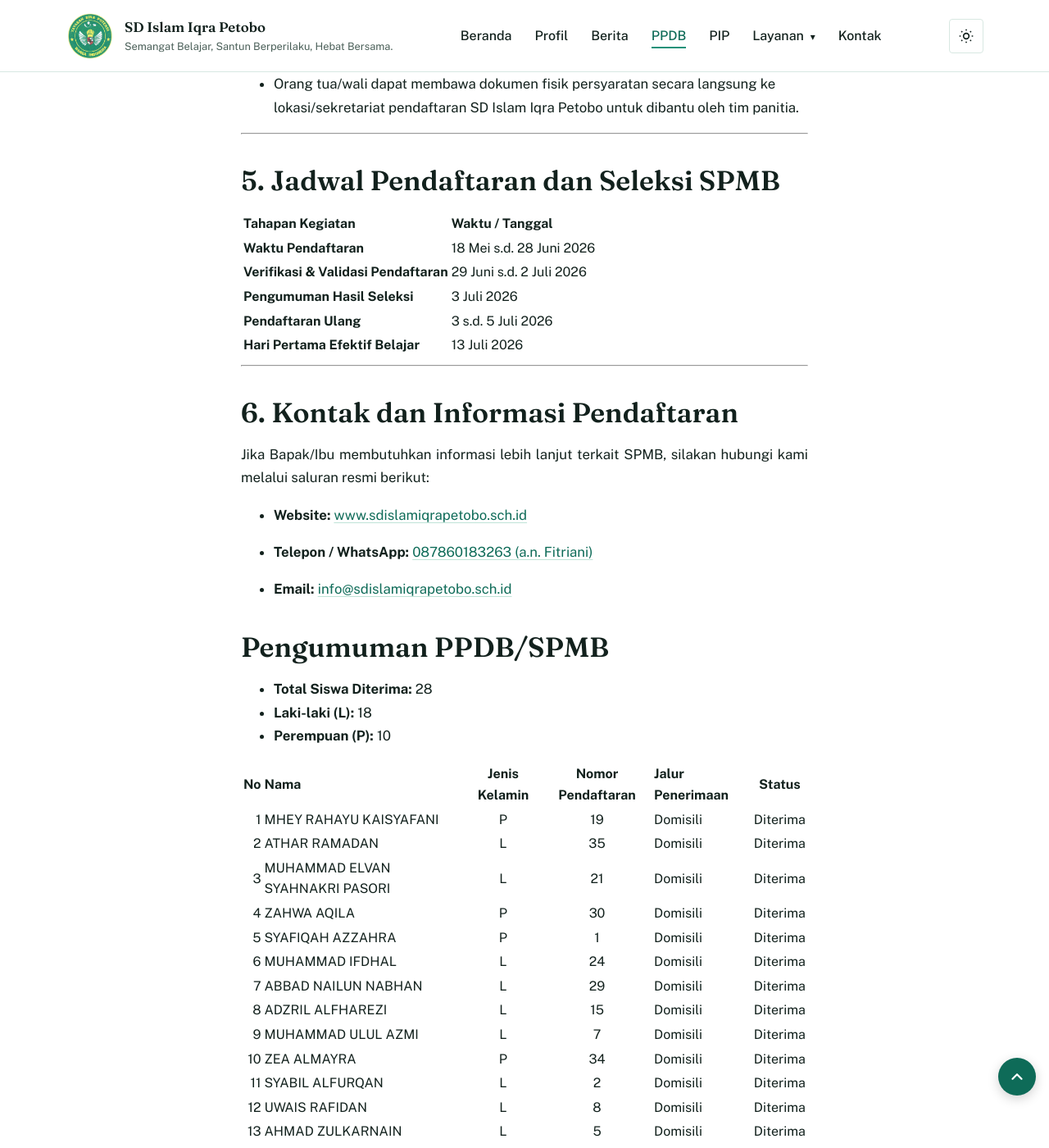
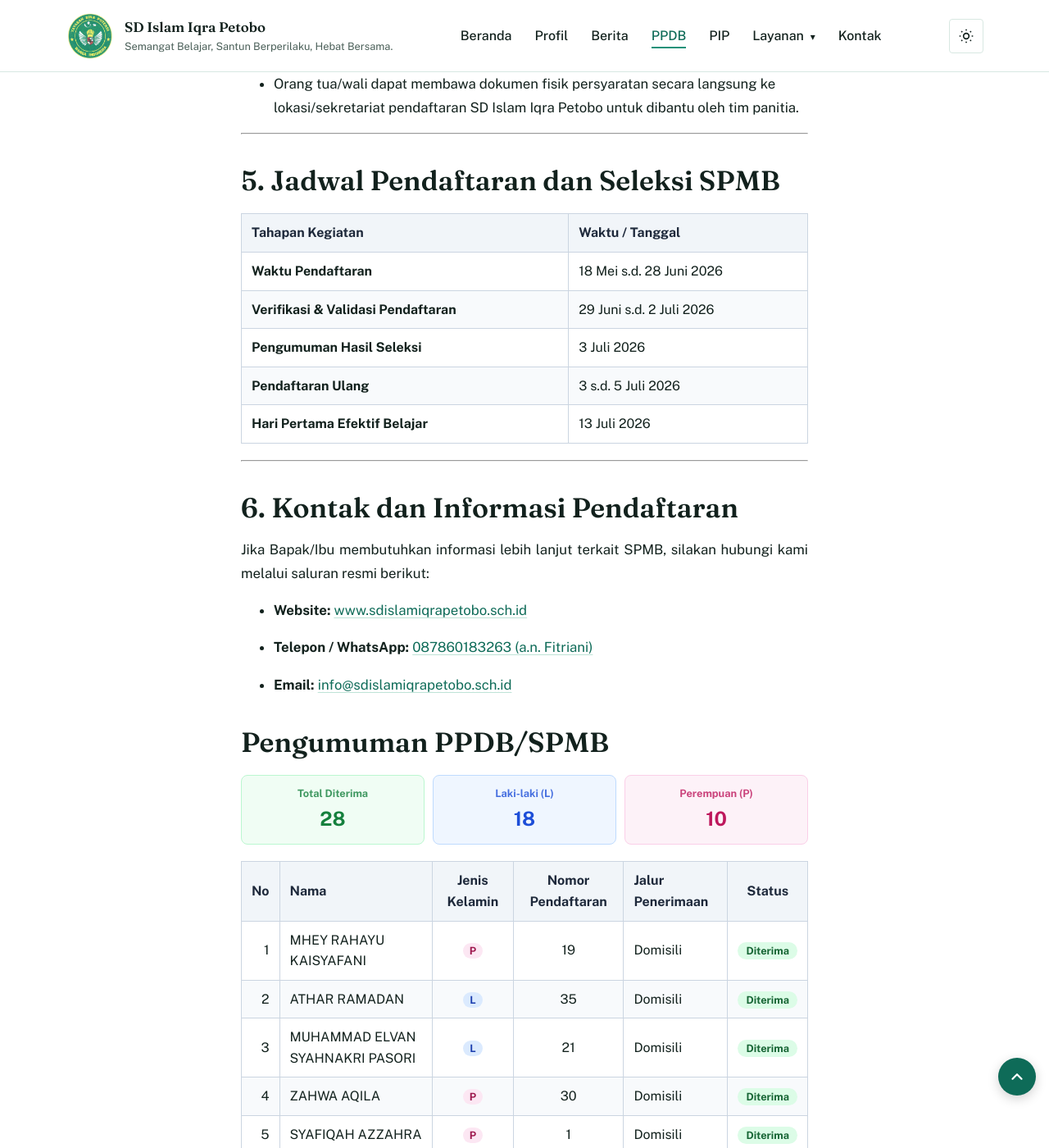
Before and after one commit to IQRADevl/iqradevl.github.io, a Jekyll site: the page built from ppdb.md, in a window 1280 px wide and 1400 px high, scrolled down 2574 px. Shown: the whole window at 82% size. Built offline with Jekyll 4.4.1, drawn with Linux system fonts in a browser that asks for light colours.

Commit message:
Update ppdb.md

```diff
--- a/ppdb.md
+++ b/ppdb.md
@@ -4,6 +4,45 @@ title: Penerimaan Siswa Baru
 section: PPDB
 permalink: /ppdb/
 ---
+
+<style>
+  /* Memaksa garis tabel muncul menimpa CSS tema */
+  table {
+    border-collapse: collapse !important;
+    width: 100% !important;
+    margin: 20px 0 !important;
+    border: 1px solid #94a3b8 !important; /* Garis bingkai luar */
+  }
+
+  table th, table td {
+    border: 1px solid #cbd5e1 !important; /* Garis kotak di setiap sel (vertikal & horizontal) */
+    padding: 10px 12px !important;
+  }
+
+  table th {
+    background-color: #f1f5f9 !important;
+    font-weight: bold !important;
+    color: #1e293b !important;
+  }
+
+  table tr:nth-child(even) {
+    background-color: #f8fafc !important; /* Warna selang-seling */
+  }
+
+  /* Badge L, P, & Status */
+  .badge-p { background: #fce7f3; color: #9d174d; padding: 2px 8px; border-radius: 12px; font-weight: bold; font-size: 0.8rem; }
+  .badge-l { background: #dbeafe; color: #1e40af; padding: 2px 8px; border-radius: 12px; font-weight: bold; font-size: 0.8rem; }
+  .badge-status { background: #dcfce7; color: #166534; padding: 3px 10px; border-radius: 12px; font-weight: bold; font-size: 0.8rem; }
+
+  /* Box Statistik */
+  .stats-grid { display: grid; grid-template-columns: repeat(auto-fit, minmax(120px, 1fr)); gap: 10px; margin: 20px 0; }
+  .stat-box { padding: 12px; border-radius: 8px; text-align: center; font-weight: bold; }
+  .stat-box.green { background: #f0fdf4; border: 1px solid #bbf7d0; color: #15803d; }
+  .stat-box.blue { background: #eff6ff; border: 1px solid #bfdbfe; color: #1d4ed8; }
+  .stat-box.pink { background: #fdf2f8; border: 1px solid #fbcfe8; color: #be185d; }
+  .stat-box span { display: block; font-size: 0.8rem; opacity: 0.8; }
+  .stat-box strong { font-size: 1.5rem; }
+</style>
 
 
 <figure class="img-large">
@@ -81,41 +120,41 @@ Jika Bapak/Ibu membutuhkan informasi lebih lanjut terkait SPMB, silakan hubungi
 
 * **Email:** [info@sdislamiqrapetobo.sch.id](mailto:info@sdislamiqrapetobo.sch.id)
 
-
 ## Pengumuman PPDB/SPMB
 
-- **Total Siswa Diterima:** 28
-- **Laki-laki (L):** 18
-- **Perempuan (P):** 10
-
+<div class="stats-grid">
+  <div class="stat-box green"><span>Total Diterima</span><strong>28</strong></div>
+  <div class="stat-box blue"><span>Laki-laki (L)</span><strong>18</strong></div>
+  <div class="stat-box pink"><span>Perempuan (P)</span><strong>10</strong></div>
+</div>
 
 | No | Nama | Jenis Kelamin | Nomor Pendaftaran | Jalur Penerimaan | Status |
 |---:|:---|:---:|:---:|:---|:---:|
-| 1 | MHEY RAHAYU KAISYAFANI | P | 19 | Domisili | Diterima |
-| 2 | ATHAR RAMADAN | L | 35 | Domisili | Diterima |
-| 3 | MUHAMMAD ELVAN SYAHNAKRI PASORI | L | 21 | Domisili | Diterima |
-| 4 | ZAHWA AQILA | P | 30 | Domisili | Diterima |
-| 5 | SYAFIQAH AZZAHRA | P | 1 | Domisili | Diterima |
-| 6 | MUHAMMAD IFDHAL | L | 24 | Domisili | Diterima |
-| 7 | ABBAD NAILUN NABHAN | L | 29 | Domisili | Diterima |
-| 8 | ADZRIL ALFHAREZI | L | 15 | Domisili | Diterima |
-| 9 | MUHAMMAD ULUL AZMI | L | 7 | Domisili | Diterima |
-| 10 | ZEA ALMAYRA | P | 34 | Domisili | Diterima |
-| 11 | SYABIL ALFURQAN | L | 2 | Domisili | Diterima |
-| 12 | UWAIS RAFIDAN | L | 8 | Domisili | Diterima |
-| 13 | AHMAD ZULKARNAIN | L | 5 | Domisili | Diterima |
-| 14 | MOH. AZAM SAPUTRA | L | 10 | Domisili | Diterima |
-| 15 | NUR CAHAYA | P | 16 | Domisili | Diterima |
-| 16 | NUR AZAHRA | P | 3 | Domisili | Diterima |
-| 17 | AL FARUQ ASWIN | L | 14 | Domisili | Diterima |
-| 18 | JINAN RATU GANIA | P | 9 | Domisili | Diterima |
-| 19 | ARYAN ALFARISKI | L | 11 | Domisili | Diterima |
-| 20 | MUHAMMAD OZIL KHALID | L | 12 | Domisili | Diterima |
-| 21 | ABD RAJAB | L | 32 | Domisili | Diterima |
-| 22 | NAZRIEL ALFARIZI | L | 4 | Domisili | Diterima |
-| 23 | KHALIED KENAN KHAZALI SALIM | L | 6 | Domisili | Diterima |
-| 24 | NUR AINI RAMADANI | P | 36 | Domisili | Diterima |
-| 25 | ARJUNA TRI PERMADANI | L | 33 | Domisili | Diterima |
-| 26 | PRABU WIJAYA | L | 28 | Domisili | Diterima |
-| 27 | DIANDRA AQIRA NIRMALA | P | 17 | Domisili | Diterima |
-| 28 | AMEERA GEMPITA RISKY | P | 18 | Domisili | Diterima |
+| 1 | MHEY RAHAYU KAISYAFANI | <span class="badge-p">P</span> | 19 | Domisili | <span class="badge-status">Diterima</span> |
+| 2 | ATHAR RAMADAN | <span class="badge-l">L</span> | 35 | Domisili | <span class="badge-status">Diterima</span> |
+| 3 | MUHAMMAD ELVAN SYAHNAKRI PASORI | <span class="badge-l">L</span> | 21 | Domisili | <span class="badge-status">Diterima</span> |
+| 4 | ZAHWA AQILA | <span class="badge-p">P</span> | 30 | Domisili | <span class="badge-status">Diterima</span> |
+| 5 | SYAFIQAH AZZAHRA | <span class="badge-p">P</span> | 1 | Domisili | <span class="badge-status">Diterima</span> |
+| 6 | MUHAMMAD IFDHAL | <span class="badge-l">L</span> | 24 | Domisili | <span class="badge-status">Diterima</span> |
+| 7 | ABBAD NAILUN NABHAN | <span class="badge-l">L</span> | 29 | Domisili | <span class="badge-status">Diterima</span> |
+| 8 | ADZRIL ALFHAREZI | <span class="badge-l">L</span> | 15 | Domisili | <span class="badge-status">Diterima</span> |
+| 9 | MUHAMMAD ULUL AZMI | <span class="badge-l">L</span> | 7 | Domisili | <span class="badge-status">Diterima</span> |
+| 10 | ZEA ALMAYRA | <span class="badge-p">P</span> | 34 | Domisili | <span class="badge-status">Diterima</span> |
+| 11 | SYABIL ALFURQAN | <span class="badge-l">L</span> | 2 | Domisili | <span class="badge-status">Diterima</span> |
+| 12 | UWAIS RAFIDAN | <span class="badge-l">L</span> | 8 | Domisili | <span class="badge-status">Diterima</span> |
+| 13 | AHMAD ZULKARNAIN | <span class="badge-l">L</span> | 5 | Domisili | <span class="badge-status">Diterima</span> |
+| 14 | MOH. AZAM SAPUTRA | <span class="badge-l">L</span> | 10 | Domisili | <span class="badge-status">Diterima</span> |
+| 15 | NUR CAHAYA | <span class="badge-p">P</span> | 16 | Domisili | <span class="badge-status">Diterima</span> |
+| 16 | NUR AZAHRA | <span class="badge-p">P</span> | 3 | Domisili | <span class="badge-status">Diterima</span> |
+| 17 | AL FARUQ ASWIN | <span class="badge-l">L</span> | 14 | Domisili | <span class="badge-status">Diterima</span> |
+| 18 | JINAN RATU GANIA | <span class="badge-p">P</span> | 9 | Domisili | <span class="badge-status">Diterima</span> |
+| 19 | ARYAN ALFARISKI | <span class="badge-l">L</span> | 11 | Domisili | <span class="badge-status">Diterima</span> |
+| 20 | MUHAMMAD OZIL KHALID | <span class="badge-l">L</span> | 12 | Domisili | <span class="badge-status">Diterima</span> |
+| 21 | ABD RAJAB | <span class="badge-l">L</span> | 32 | Domisili | <span class="badge-status">Diterima</span> |
+| 22 | NAZRIEL ALFARIZI | <span class="badge-l">L</span> | 4 | Domisili | <span class="badge-status">Diterima</span> |
+| 23 | KHALIED KENAN KHAZALI SALIM | <span class="badge-l">L</span> | 6 | Domisili | <span class="badge-status">Diterima</span> |
+| 24 | NUR AINI RAMADANI | <span class="badge-p">P</span> | 36 | Domisili | <span class="badge-status">Diterima</span> |
+| 25 | ARJUNA TRI PERMADANI | <span class="badge-l">L</span> | 33 | Domisili | <span class="badge-status">Diterima</span> |
+| 26 | PRABU WIJAYA | <span class="badge-l">L</span> | 28 | Domisili | <span class="badge-status">Diterima</span> |
+| 27 | DIANDRA AQIRA NIRMALA | <span class="badge-p">P</span> | 17 | Domisili | <span class="badge-status">Diterima</span> |
+| 28 | AMEERA GEMPITA RISKY | <span class="badge-p">P</span> | 18 | Domisili | <span class="badge-status">Diterima</span> |
```
